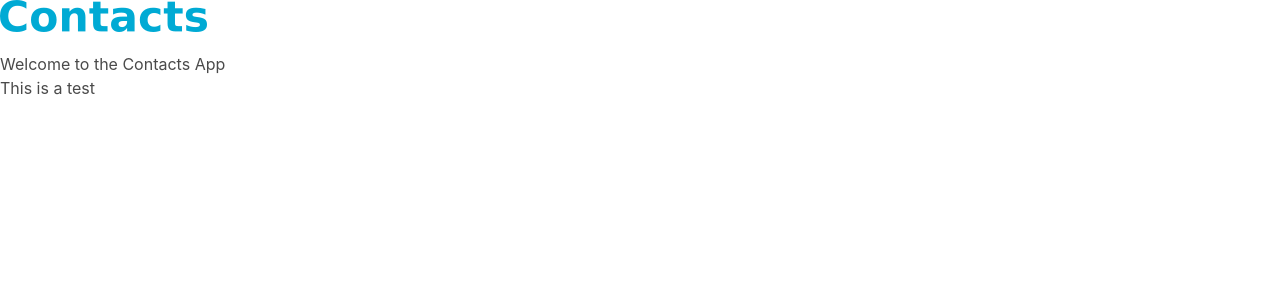
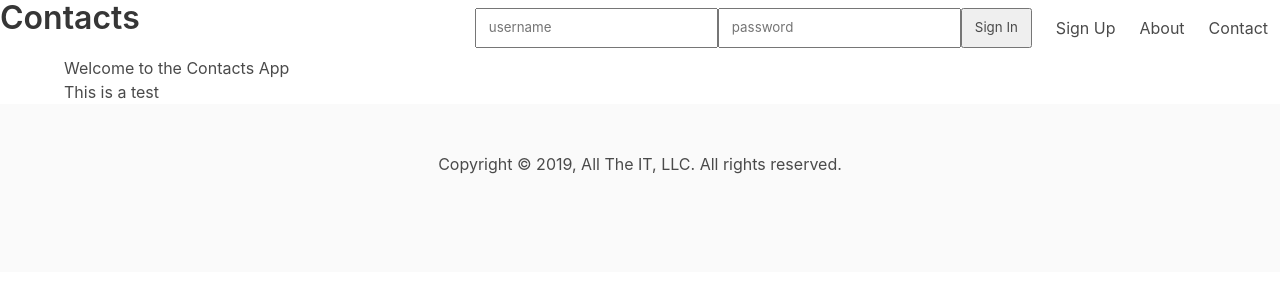
Before and after one commit to crhamiltonj/contacts, a Flask app: page / in a window 1280 px wide. Shown: the top 300 px of the page. Run offline with Flask 2, Linux system fonts and the light colour scheme; some libraries are stand-ins or nearby versions.

Commit message:
Added Bulma CSS. Started work on base template.

```diff
--- a/web/app/templates/base.html
+++ b/web/app/templates/base.html
@@ -11,11 +11,39 @@
 </head>
 
 <body>
-  <nav class="navbar">
-    <div class="navbar-brand"><a href="#"><img src="{{ url_for('static', filename='img/logo.png') }}" alt="Logo"></a></div>
+  <nav class="navbar" role="navigation" aria-label="main-navigation">
+    <div class="navbar-brand">
+      <h1 class="title">Contacts</h1>
+    </div>
+    <div class="navbar-item">
+
+    </div>
+    <div class="navbar-menu">
+      <div class="navbar-end">
+        <div class="navbar-item">
+            <form action="#" method="post">
+                <div class="field is-grouped">
+                    <input type="text" name="username" id="" class="navbar-item" placeholder="username">
+                    <input type="password" name="password" id="" class="navbar-item" placeholder="password">
+                    <button type="submit" class="navbar-item">Sign In</button>
+                </div>
+              </form>
+        </div>
+        <a href="#" class="navbar-item">Sign Up</a>
+        <a href="#" class="navbar-item">About</a>
+        <a href="#" class="navbar-item">Contact</a>
+      </div>
+    </div>
   </nav>
+  <div class="container">
   {% block content %}
   {% endblock %}
+  </div>
+  <footer class="footer">
+    <div class="content has-text-centered">
+      <p>Copyright &copy; 2019, All The IT, LLC. All rights reserved.</p>
+    </div>
+  </footer>
 </body>
 
 </html>
```
